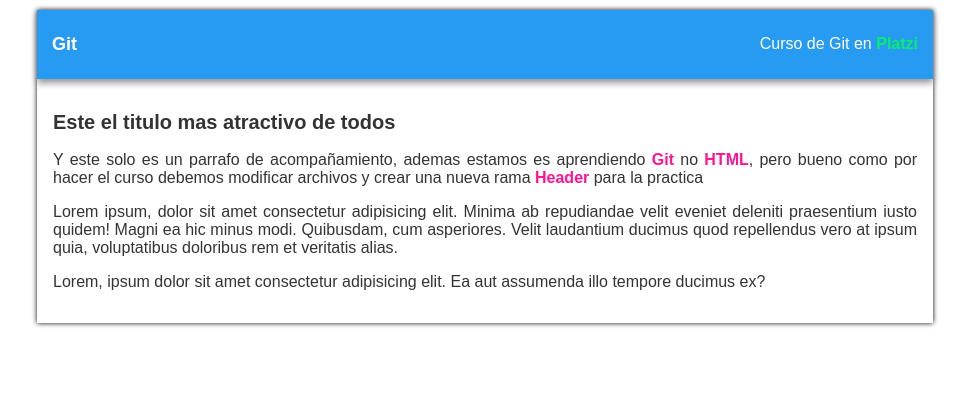
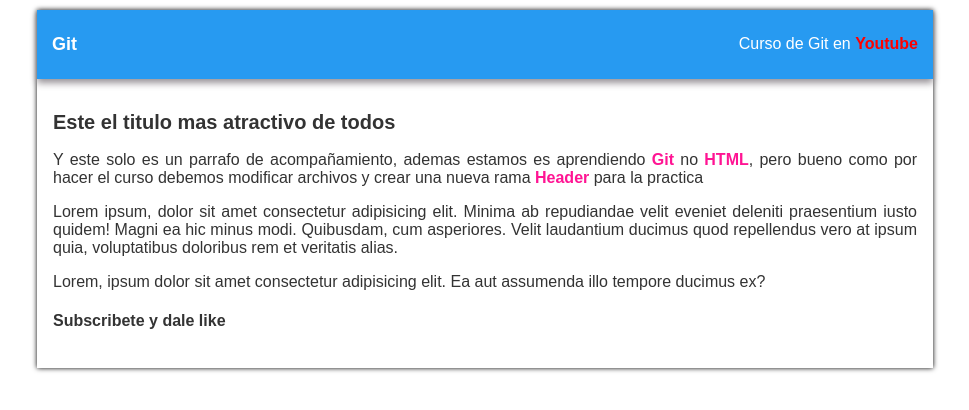
Before and after one commit to sebastian96/git_platzi, a plain HTML site: page index.html in a window 1280 px wide. Shown: the whole page, without its empty margins (155-1124 px from the left). Drawn offline with Linux system fonts and the light colour scheme.

Commit message:
agregue subscripcion y modifique cabezera y su estilo

```diff
--- a/css/estilos.css
+++ b/css/estilos.css
@@ -37,7 +37,7 @@ body {
 }
 
 .container header a span{
-    color: #04F06A;
+    color: red;
     font-weight: bold;
 }
 
--- a/index.html
+++ b/index.html
@@ -12,13 +12,14 @@
     <div class="container">
         <header>
             <h4>Git</h4>
-            <a href="">Curso de Git en <span>Platzi</span></a>
+            <a href="">Curso de Git en <span>Youtube</span></a>
         </header>
         <div class="post">
             <h2>Este el titulo mas atractivo de todos</h2>
             <p>Y este solo es un parrafo de acompañamiento, ademas estamos es aprendiendo <span>Git</span> no <span>HTML</span>, pero bueno como por hacer el curso debemos modificar archivos y crear una nueva rama <span>Header</span> para la practica</p>
             <p>Lorem ipsum, dolor sit amet consectetur adipisicing elit. Minima ab repudiandae velit eveniet deleniti praesentium iusto quidem! Magni ea hic minus modi. Quibusdam, cum asperiores. Velit laudantium ducimus quod repellendus vero at ipsum quia, voluptatibus doloribus rem et veritatis alias.</p>
             <p>Lorem, ipsum dolor sit amet consectetur adipisicing elit. Ea aut assumenda illo tempore ducimus ex?</p>
+            <h4>Subscribete y dale like</h4>
         </div>
     </div>
 </body>
```
